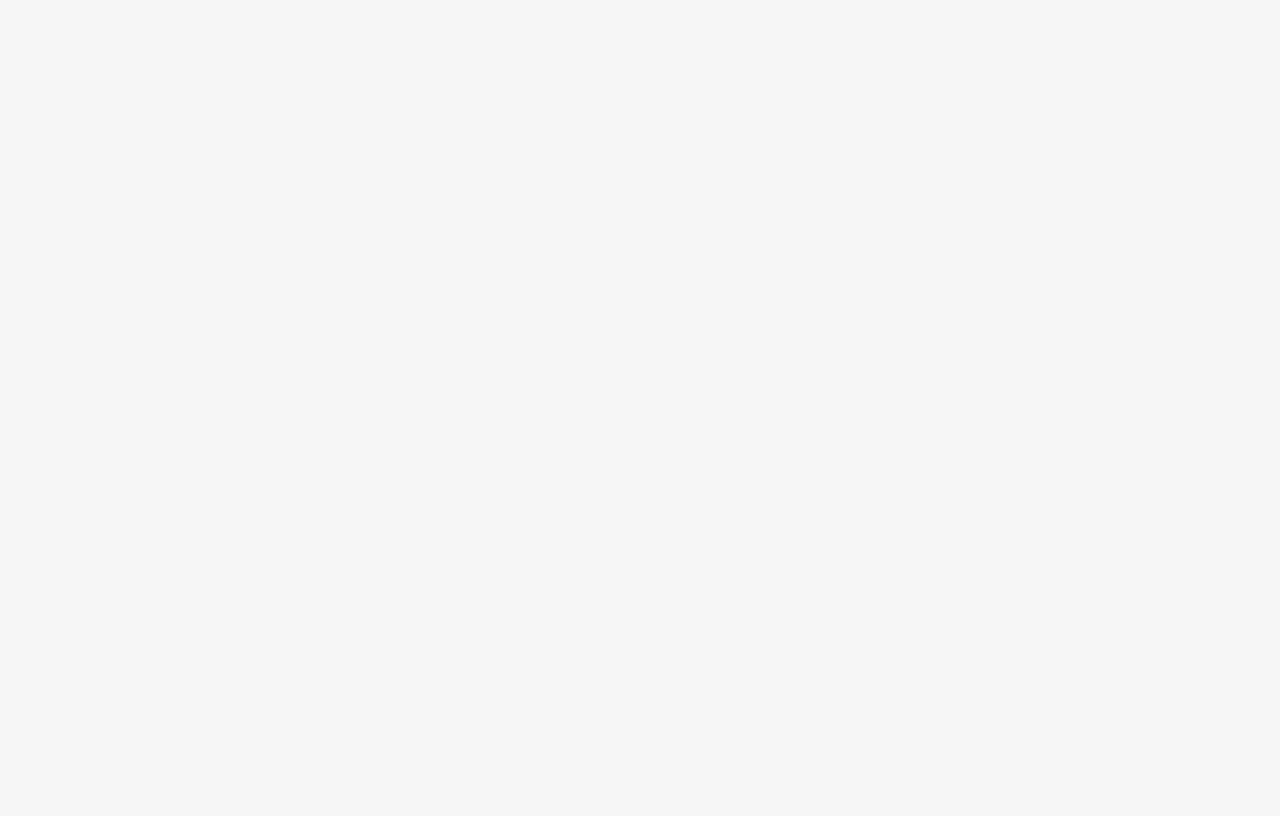
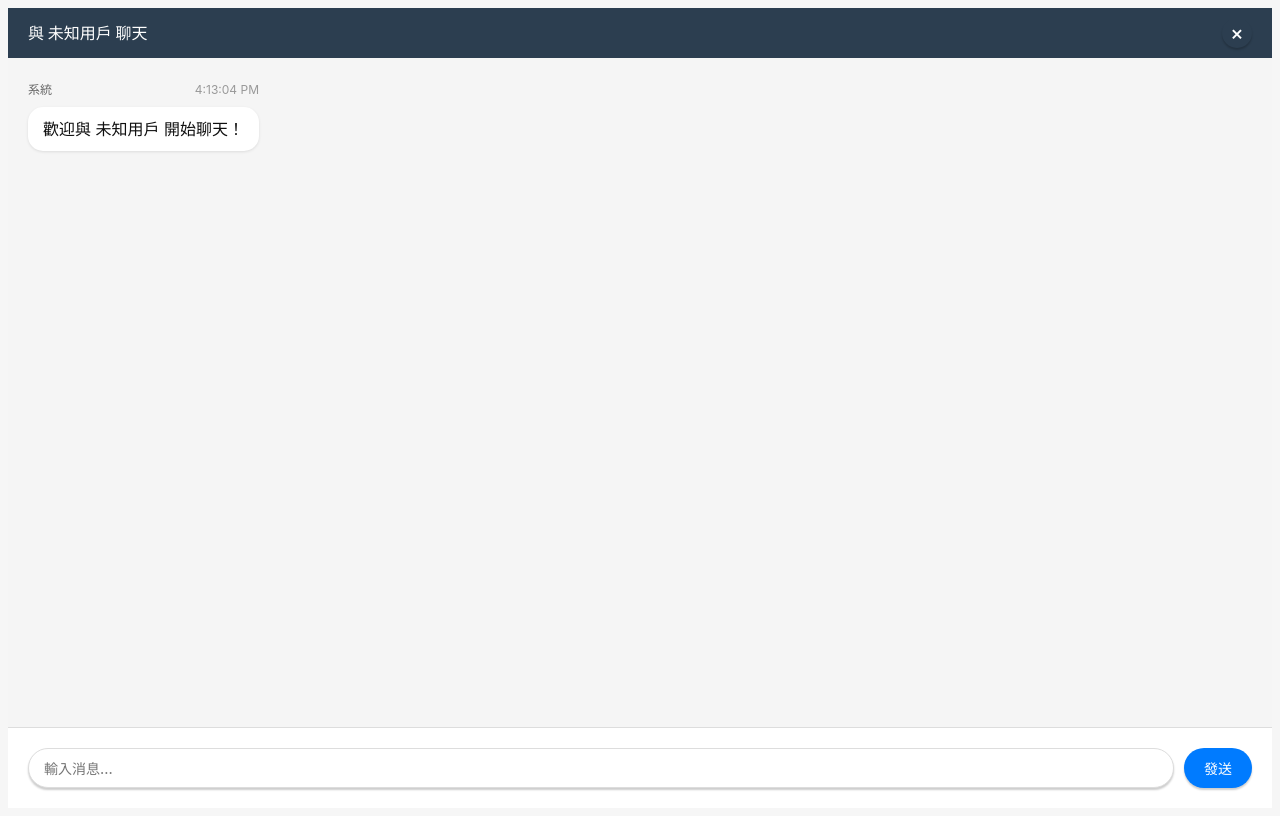
Before and after one commit to CK642509/ithome_ironman_2025_tauri, a Vue app: page /chat in a window 1280 px wide. Before the commit this address had no page. Built offline with nearby package versions, Linux system fonts and the light colour scheme.

Commit message:
feat: 新增聊天室視窗範例

```diff
--- a/src-tauri/capabilities/default.json
+++ b/src-tauri/capabilities/default.json
@@ -12,6 +12,10 @@
     "core:window:allow-start-dragging",
     "core:window:allow-show",
     "core:window:allow-close",
-    "core:window:allow-set-focus"
+    "core:window:allow-set-focus",
+    "core:webview:allow-create-webview-window",
+    "core:window:allow-create",
+    "core:webview:allow-webview-position",
+    "core:webview:allow-webview-size"
   ]
 }
--- a/src/router/index.ts
+++ b/src/router/index.ts
@@ -5,17 +5,13 @@ const router = createRouter({
   routes: [
     {
       path: "/",
-      redirect: "/splash"
+      name: "MainPage",
+      component: () => import("../views/MainView.vue"),
     },
     {
-      path: "/splash",
-      name: "SplashPage",
-      component: () => import("../views/SplashView.vue"),
-    },
-    {
-      path: "/main",
-      name: "MainPage",
-      component: () => import("../views/MainView.vue"),
+      path: "/chat",
+      name: "ChatWindow",
+      component: () => import("../views/ChatWindow.vue"),
     },
   ],
 });
--- /dev/null
+++ b/src/views/ChatWindow.vue
@@ -0,0 +1,235 @@
+<script setup lang="ts">
+import { ref, onMounted } from "vue";
+import { WebviewWindow } from "@tauri-apps/api/webviewWindow";
+
+const chatMessages = ref<Array<{ sender: string; message: string; timestamp: string }>>([]);
+const newMessage = ref("");
+const chatPartner = ref("");
+
+// 從 URL 參數獲取聊天對象名稱
+onMounted(() => {
+  const urlParams = new URLSearchParams(window.location.search);
+  chatPartner.value = urlParams.get('partner') || '未知用戶';
+
+  // 添加一條歡迎消息
+  chatMessages.value.push({
+    sender: "系統",
+    message: `歡迎與 ${chatPartner.value} 開始聊天！`,
+    timestamp: new Date().toLocaleTimeString()
+  });
+});
+
+// 發送消息
+function sendMessage() {
+  if (newMessage.value.trim()) {
+    chatMessages.value.push({
+      sender: "我",
+      message: newMessage.value,
+      timestamp: new Date().toLocaleTimeString()
+    });
+
+    // 模擬對方回覆（demo 用途）
+    setTimeout(() => {
+      chatMessages.value.push({
+        sender: chatPartner.value,
+        message: `收到您的消息："${newMessage.value}"`,
+        timestamp: new Date().toLocaleTimeString()
+      });
+    }, 1000);
+
+    newMessage.value = "";
+  }
+}
+
+// 關閉窗口
+async function closeWindow() {
+  const currentWindow = WebviewWindow.getCurrent();
+  await currentWindow.close();
+}
+</script>
+
+<template>
+  <div class="chat-window">
+    <!-- 標題欄 -->
+    <div class="chat-header" data-tauri-drag-region>
+      <h3>與 {{ chatPartner }} 聊天</h3>
+      <button @click="closeWindow" class="close-btn">×</button>
+    </div>
+
+    <!-- 聊天區域 -->
+    <div class="chat-messages">
+      <div
+        v-for="(msg, index) in chatMessages"
+        :key="index"
+        :class="['message', msg.sender === '我' ? 'my-message' : 'other-message']"
+      >
+        <div class="message-header">
+          <span class="sender">{{ msg.sender }}</span>
+          <span class="timestamp">{{ msg.timestamp }}</span>
+        </div>
+        <div class="message-body">{{ msg.message }}</div>
+      </div>
+    </div>
+
+    <!-- 輸入區域 -->
+    <div class="chat-input">
+      <form @submit.prevent="sendMessage" class="input-form">
+        <input
+          v-model="newMessage"
+          placeholder="輸入消息..."
+          class="message-input"
+        />
+        <button type="submit" class="send-btn">發送</button>
+      </form>
+    </div>
+  </div>
+</template>
+
+<style scoped>
+.chat-window {
+  display: flex;
+  flex-direction: column;
+  height: 100vh;
+  background-color: #f5f5f5;
+}
+
+.chat-header {
+  display: flex;
+  justify-content: space-between;
+  align-items: center;
+  padding: 10px 20px;
+  background-color: #2c3e50;
+  color: white;
+  user-select: none;
+}
+
+.chat-header h3 {
+  margin: 0;
+  font-size: 16px;
+}
+
+.close-btn {
+  background: none;
+  border: none;
+  color: white;
+  font-size: 20px;
+  cursor: pointer;
+  padding: 0;
+  width: 30px;
+  height: 30px;
+  border-radius: 50%;
+  display: flex;
+  align-items: center;
+  justify-content: center;
+}
+
+.close-btn:hover {
+  background-color: rgba(255, 255, 255, 0.2);
+}
+
+.chat-messages {
+  flex: 1;
+  overflow-y: auto;
+  padding: 20px;
+  display: flex;
+  flex-direction: column;
+  gap: 15px;
+}
+
+.message {
+  max-width: 70%;
+  word-wrap: break-word;
+}
+
+.my-message {
+  align-self: flex-end;
+}
+
+.other-message {
+  align-self: flex-start;
+}
+
+.message-header {
+  display: flex;
+  justify-content: space-between;
+  margin-bottom: 5px;
+  font-size: 12px;
+  color: #666;
+}
+
+.sender {
+  font-weight: bold;
+}
+
+.timestamp {
+  color: #999;
+}
+
+.message-body {
+  padding: 10px 15px;
+  border-radius: 15px;
+  background-color: white;
+  box-shadow: 0 1px 3px rgba(0, 0, 0, 0.1);
+}
+
+.my-message .message-body {
+  background-color: #007bff;
+  color: white;
+}
+
+.chat-input {
+  padding: 20px;
+  background-color: white;
+  border-top: 1px solid #ddd;
+}
+
+.input-form {
+  display: flex;
+  gap: 10px;
+}
+
+.message-input {
+  flex: 1;
+  padding: 10px 15px;
+  border: 1px solid #ddd;
+  border-radius: 25px;
+  outline: none;
+  font-size: 14px;
+}
+
+.message-input:focus {
+  border-color: #007bff;
+}
+
+.send-btn {
+  padding: 10px 20px;
+  background-color: #007bff;
+  color: white;
+  border: none;
+  border-radius: 25px;
+  cursor: pointer;
+  font-size: 14px;
+}
+
+.send-btn:hover {
+  background-color: #0056b3;
+}
+
+/* 滾動條樣式 */
+.chat-messages::-webkit-scrollbar {
+  width: 6px;
+}
+
+.chat-messages::-webkit-scrollbar-track {
+  background: #f1f1f1;
+}
+
+.chat-messages::-webkit-scrollbar-thumb {
+  background: #c1c1c1;
+  border-radius: 3px;
+}
+
+.chat-messages::-webkit-scrollbar-thumb:hover {
+  background: #a8a8a8;
+}
+</style>
--- a/src/views/MainView.vue
+++ b/src/views/MainView.vue
@@ -1,6 +1,7 @@
 <script setup lang="ts">
 import { ref } from "vue";
 import { invoke } from "@tauri-apps/api/core";
+import { WebviewWindow } from "@tauri-apps/api/webviewWindow";
 
 const greetMsg = ref("");
 const name = ref("");
@@ -9,13 +10,41 @@ async function greet() {
   // Learn more about Tauri commands at https://tauri.app/develop/calling-rust/
   greetMsg.value = await invoke("greet", { name: name.value });
 }
+
+// 創建新的聊天窗口
+async function createChatWindow() {
+  if (!name.value.trim()) {
+    alert("請先輸入聊天對象的名字！");
+    return;
+  }
+
+  const windowLabel = `chat-${Date.now()}`;
+  const chatWindow = new WebviewWindow(windowLabel, {
+    url: `/chat?partner=${encodeURIComponent(name.value)}`,
+    title: `與 ${name.value} 聊天`,
+    width: 400,
+    height: 600,
+    resizable: true,
+    minimizable: true,
+    maximizable: true,
+    closable: true,
+    center: true,
+  });
+
+  // 監聽窗口創建事件
+  chatWindow.once('tauri://created', function () {
+    console.log('Chat window created successfully');
+  });
+
+  // 監聽窗口錯誤事件
+  chatWindow.once('tauri://error', function (e) {
+    console.error('Error creating chat window:', e);
+  });
+}
 </script>
 
 <template>
   <main class="container">
-    <div class="custom-titlebar" data-tauri-drag-region style="background-color: green;">
-      <span>我的應用程式</span>
-    </div>
     <h1>Welcome to Tauri + Vue</h1>
 
     <div class="row">
@@ -36,6 +65,15 @@ async function greet() {
       <button type="submit">Greet</button>
     </form>
     <p>{{ greetMsg }}</p>
+
+    <!-- 新增聊天室按鈕 -->
+    <div class="chat-section">
+      <h3>聊天功能</h3>
+      <p>輸入聊天對象的名字，然後點擊按鈕創建聊天窗口</p>
+      <button @click="createChatWindow" class="chat-btn">
+        🗨️ 新增聊天室窗口
+      </button>
+    </div>
   </main>
 </template>
 
@@ -47,4 +85,45 @@ async function greet() {
 .logo.vue:hover {
   filter: drop-shadow(0 0 2em #249b73);
 }
+
+.chat-section {
+  margin-top: 40px;
+  padding: 20px;
+  background-color: #f8f9fa;
+  border-radius: 10px;
+  text-align: center;
+}
+
+.chat-section h3 {
+  color: #2c3e50;
+  margin-bottom: 10px;
+}
+
+.chat-section p {
+  color: #666;
+  margin-bottom: 20px;
+  font-size: 14px;
+}
+
+.chat-btn {
+  background: linear-gradient(135deg, #007bff, #0056b3);
+  color: white;
+  border: none;
+  padding: 12px 24px;
+  border-radius: 25px;
+  font-size: 16px;
+  cursor: pointer;
+  transition: all 0.3s ease;
+  box-shadow: 0 4px 15px rgba(0, 123, 255, 0.3);
+}
+
+.chat-btn:hover {
+  transform: translateY(-2px);
+  box-shadow: 0 6px 20px rgba(0, 123, 255, 0.4);
+  background: linear-gradient(135deg, #0056b3, #004085);
+}
+
+.chat-btn:active {
+  transform: translateY(0);
+}
 </style>
```
Also changed, not shown: src-tauri/tauri.conf.json (+2 -16 lines).
